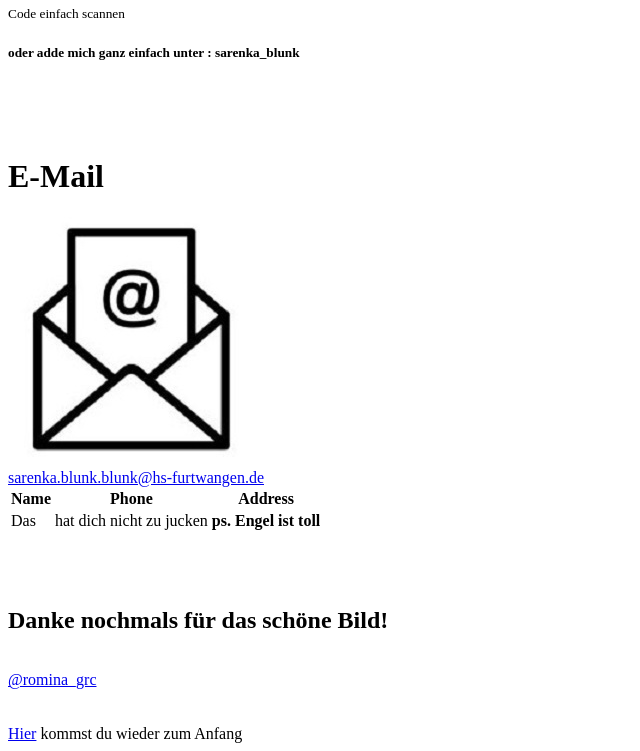
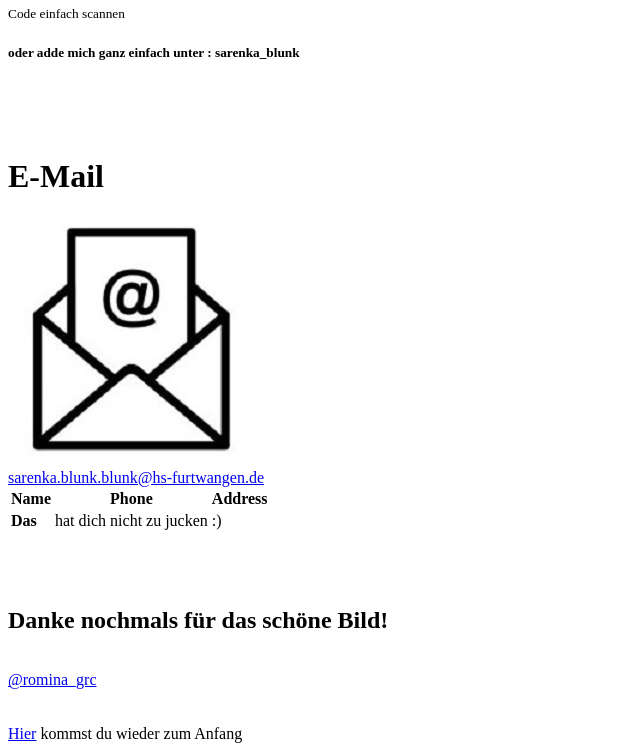
Before and after one commit to Sarenkab/GiSSommer2020, a plain HTML site: page Aufgabe02/kontakt.html in a window 1280 px wide. Shown: the part 1344-2095 px from the top of the page, without its empty margins (0-640 px from the left). Drawn offline with Linux system fonts and the light colour scheme.

Commit message:
tabelle neuer text

```diff
--- a/Aufgabe02/kontakt.html
+++ b/Aufgabe02/kontakt.html
@@ -49,9 +49,9 @@
           <th id="addr">Address</th>
         </tr>
         <tr>
-          <td headers="name">Das</td>
+          <td headers="name"><b>Das</b></td>
           <td headers="phone">hat dich nicht zu jucken</td>
-          <td headers="addr"><b> ps. Engel ist toll</b></td>
+          <td headers="addr">:)</td>
         </tr>
       </table>
    <br>
```
